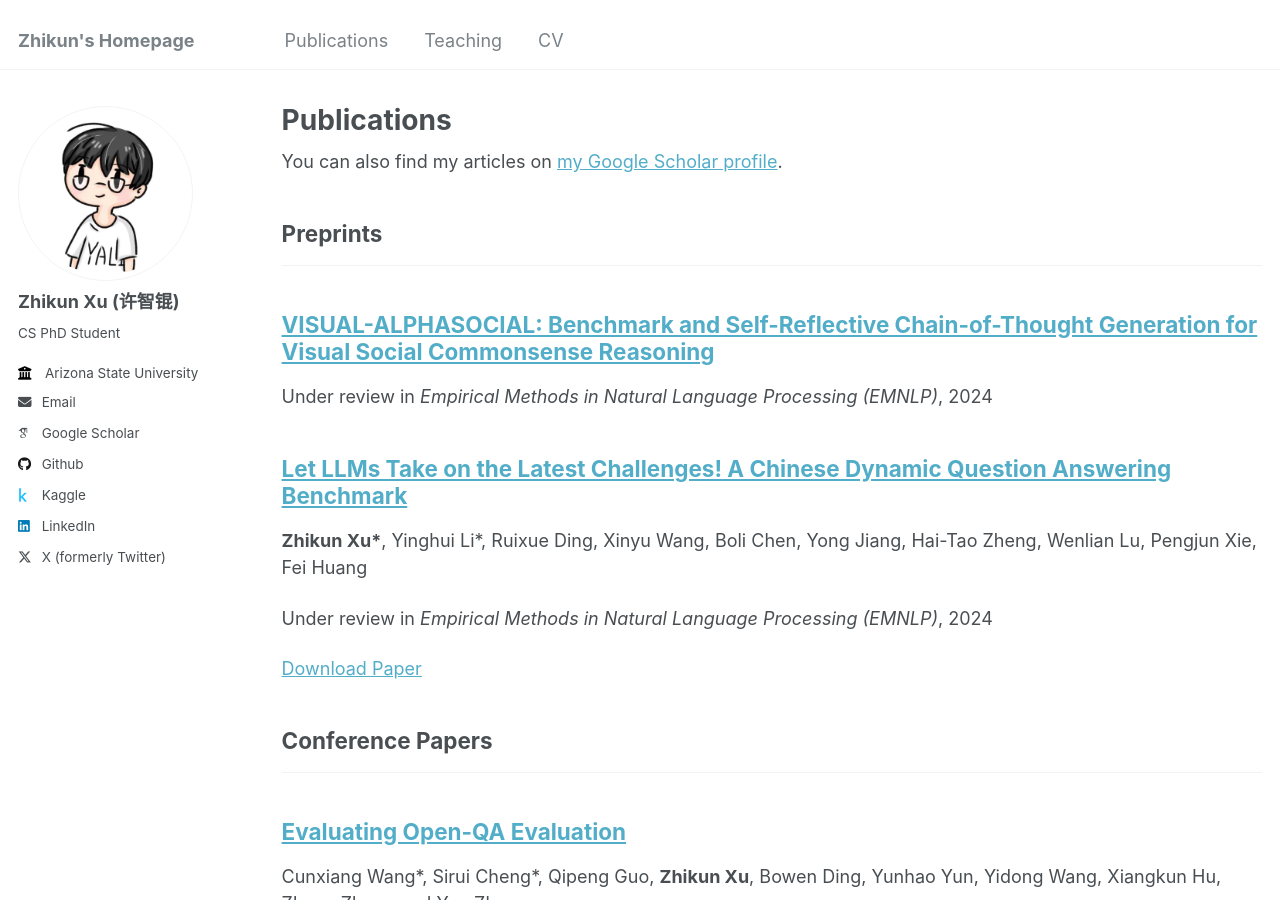
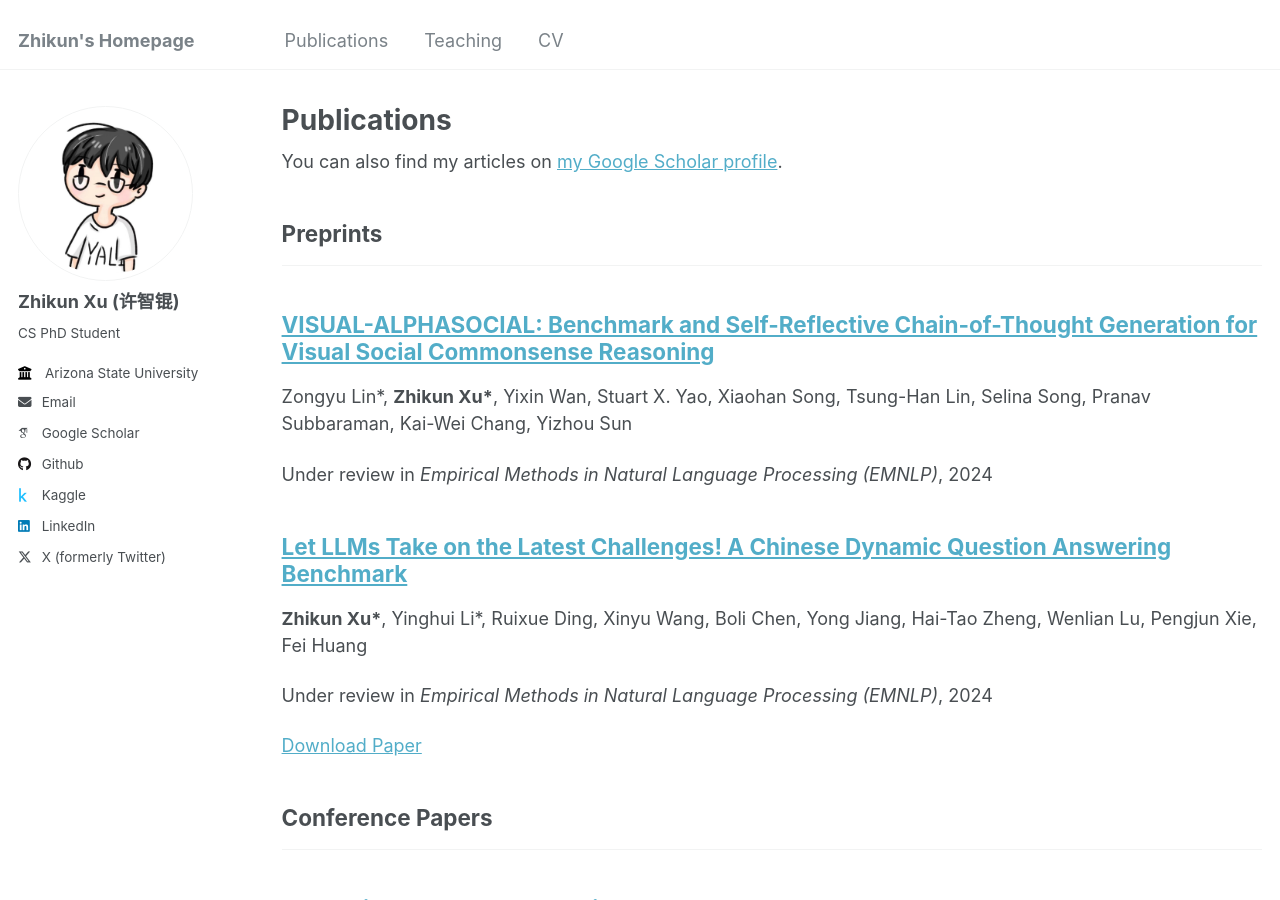
Before and after one commit to Jerrrrykun/jerrrrykun.github.io, a Jekyll site: the page built from _pages/publications.html, in a window 1280 px wide and 900 px high. Built offline with Jekyll 4.4.1, drawn with Linux system fonts in a browser that asks for light colours; some web fonts are replaced.

Commit message:
Update 2024-09-20-paper-4.md

```diff
--- a/_publications/2024-09-20-paper-4.md
+++ b/_publications/2024-09-20-paper-4.md
@@ -1,5 +1,6 @@
 ---
 title: "VISUAL-ALPHASOCIAL: Benchmark and Self-Reflective Chain-of-Thought Generation for Visual Social Commonsense Reasoning"
+authors: 'Zongyu Lin*, <strong>Zhikun Xu*</strong>, Yixin Wan, Stuart X. Yao, Xiaohan Song, Tsung-Han Lin, Selina Song, Pranav Subbaraman, Kai-Wei Chang, Yizhou Sun '
 collection: publications
 category: preprints
 permalink: /publication/2024-09-20-paper-4
```
